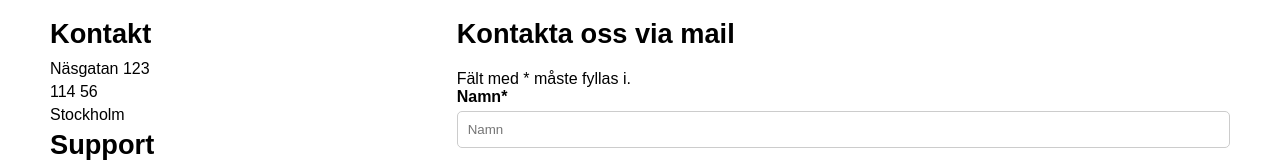
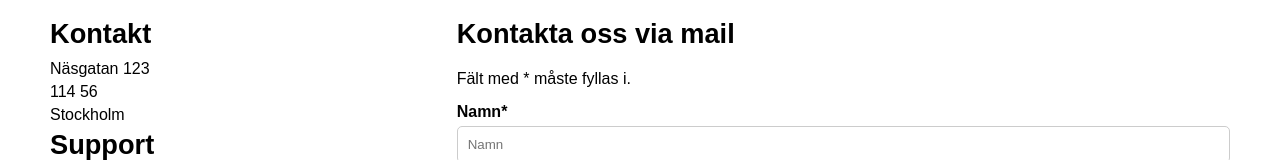
Before and after one commit to gremdot/Klimatvanner, a React (Create React App) app: page /kontakta-oss in a window 1280 px wide. Shown: the part 490-650 px from the top of the page. Built offline with nearby package versions, Linux system fonts and the light colour scheme.

Commit message:
utrymme klass
fixar avstånd så det inte e så tight

```diff
--- a/src/App.css
+++ b/src/App.css
@@ -483,3 +483,8 @@ form .form-group textarea {
     transform: translateX(-100%); /* Slutar utanför bannern på andra sidan */
   }
 }
+
+
+.utrymme {
+  padding-bottom: 15px;
+}
--- a/src/KontaktaOss.jsx
+++ b/src/KontaktaOss.jsx
@@ -35,7 +35,7 @@ const KontaktaOss = () => {
         {/* Kontaktformulär */}
         <div className="kontakt-form">
           <h2>Kontakta oss via mail</h2>
-          <p>Fält med * måste fyllas i.</p>
+          <p class="utrymme">Fält med * måste fyllas i.</p>
           <form>
             <div className="form-group">
               <label htmlFor="name">Namn*</label>
```
